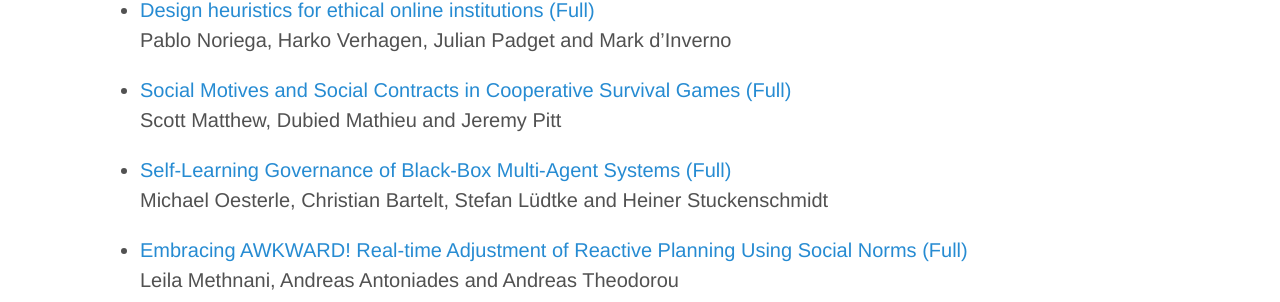
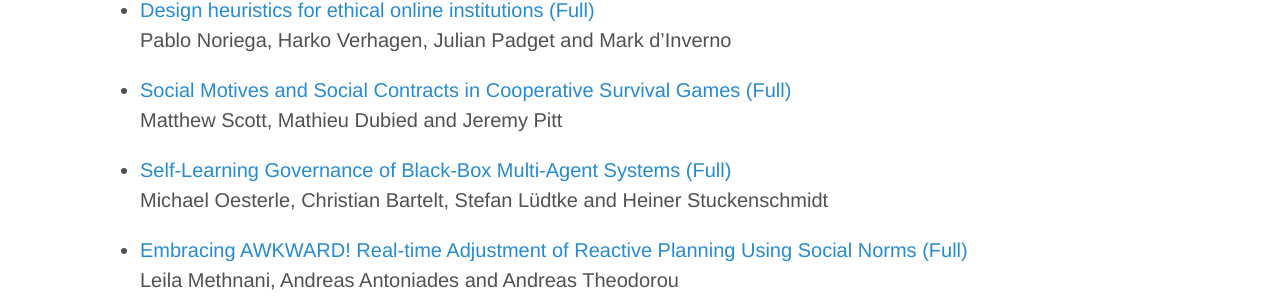
Before and after one commit to jithincheriyan/coine-2022-auckland, a Jekyll site: the page built from technical_programme.md, in a window 1280 px wide. Shown: the part 545-847 px from the top of the page. Built offline with Jekyll 4.4.1, drawn with Linux system fonts in a browser that asks for light colours.

```diff
--- a/technical_programme.md
+++ b/technical_programme.md
@@ -19,7 +19,7 @@ Joining the workshop is free. We will be using Zoom. [Click here](https://bristo
 Pablo Noriega, Harko Verhagen, Julian Padget and Mark d'Inverno
 
 - [Social Motives and Social Contracts in Cooperative Survival Games (Full)]({{ site.path }}/papers/paper-7.pdf) <br/>
-Scott Matthew, Dubied Mathieu and Jeremy Pitt
+Matthew Scott, Mathieu Dubied and Jeremy Pitt
 
 - [Self-Learning Governance of Black-Box Multi-Agent Systems (Full)]({{ site.path }}/papers/paper-2.pdf) <br/>
 Michael Oesterle, Christian Bartelt, Stefan Lüdtke and Heiner Stuckenschmidt
```
